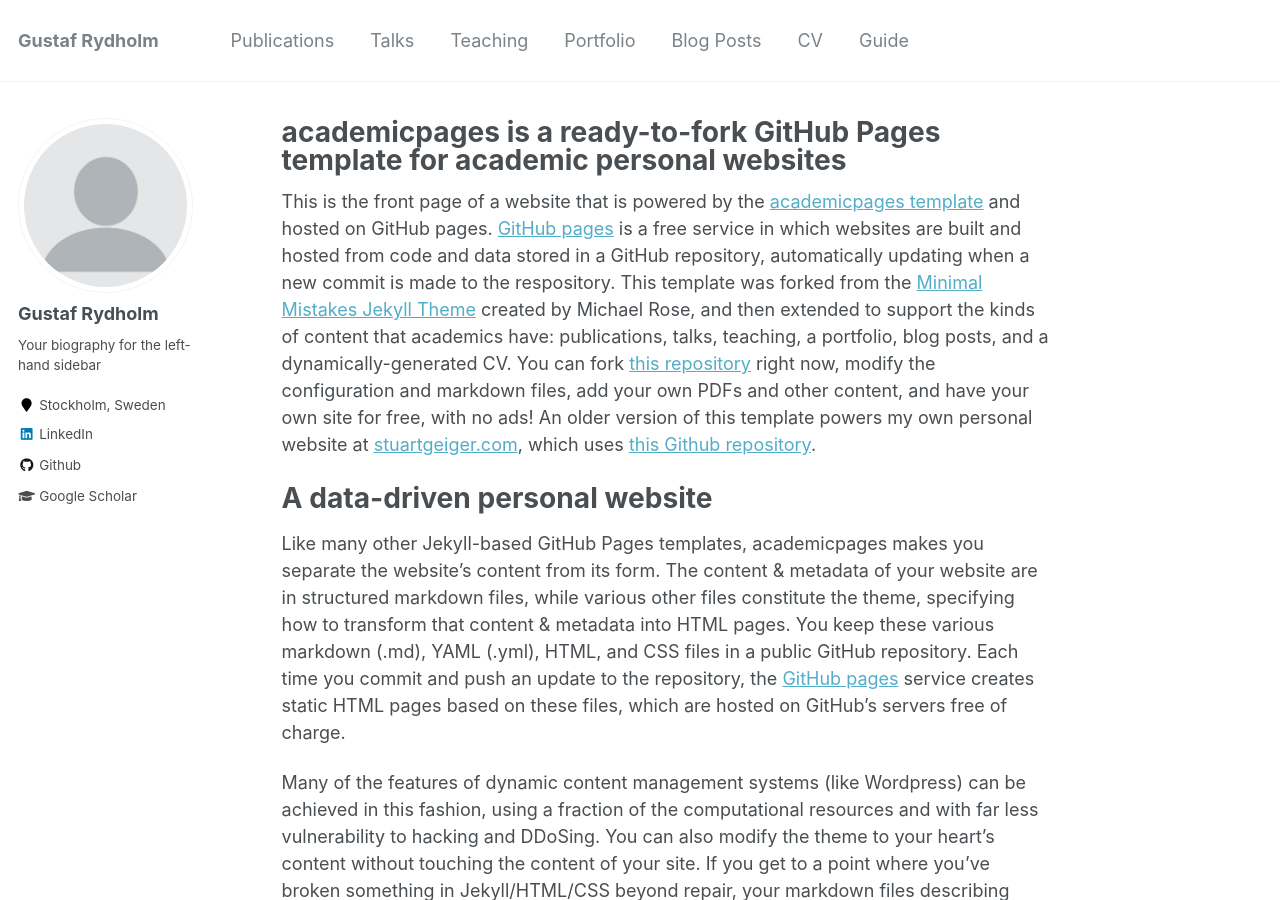
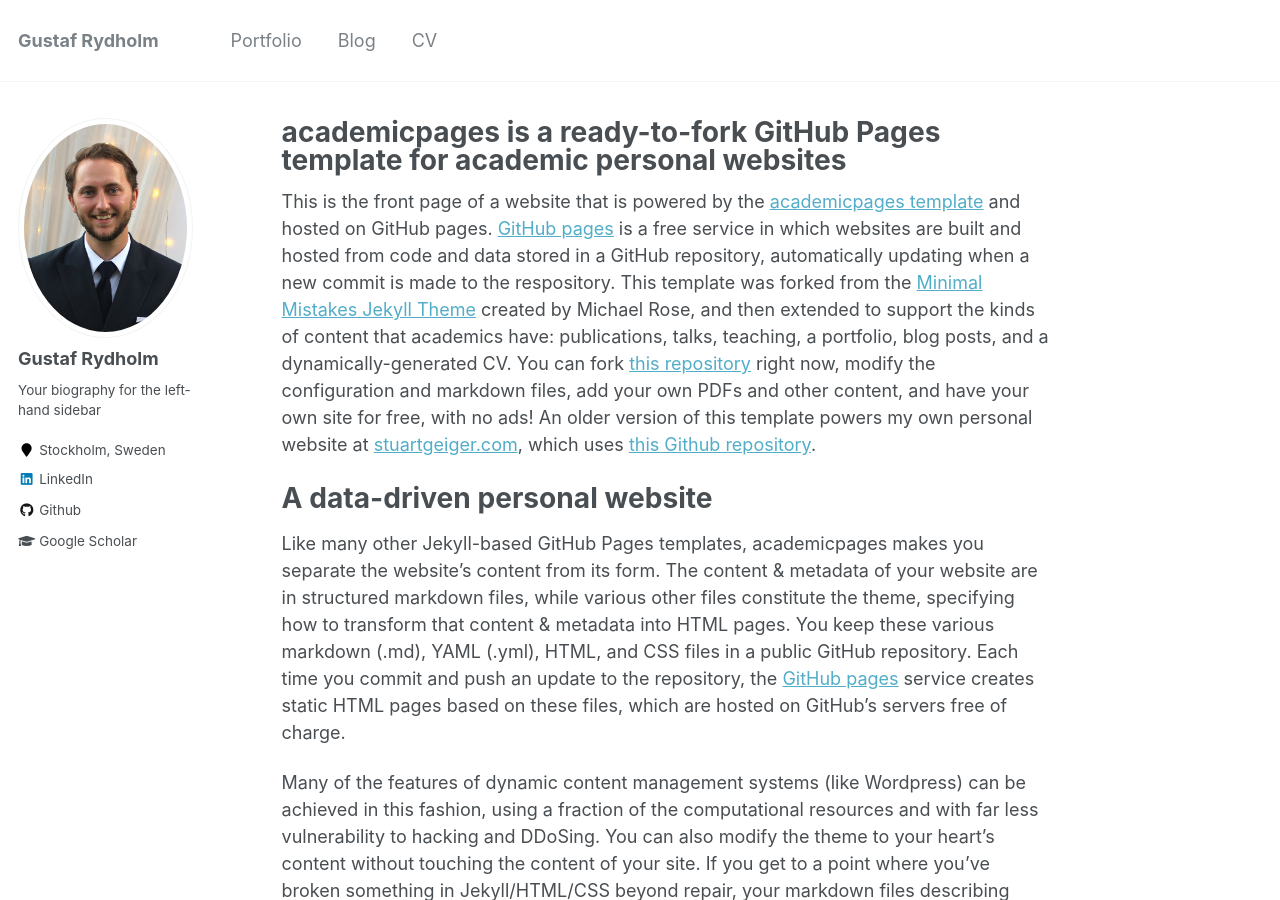
Before and after one commit to aktersnurra/aktersnurra.github.io, a Jekyll site: the page built from _pages/about.md, in a window 1280 px wide and 900 px high. Built offline with Jekyll 4.4.1, drawn with Linux system fonts in a browser that asks for light colours; part of the change alters nothing that is shown.

Commit message:
changed tabs and added a profile pic

```diff
--- a/_config.yml
+++ b/_config.yml
@@ -13,7 +13,7 @@ name                     : &name "Gustaf Rydholm"
 description              : &description "personal description"
 url                      : https://aktersnurra.github.io # the base hostname & protocol for your site e.g. "https://mmistakes.github.io"
 baseurl                  : "" # the subpath of your site, e.g. "/blog"
-repository               : "academicpages/academicpages.github.io"
+repository               : "aktersnurra/aktersnurra.github.io"
 teaser                   :  # filename of teaser fallback teaser image placed in /images/, .e.g. "500x300.png"
 breadcrumbs              : false # true, false (default)
 words_per_minute         : 160
@@ -81,12 +81,12 @@ analytics:
 # Site Author
 author:
   name             : "Gustaf Rydholm"
-  avatar           : "profile.png"
+  avatar           : "profile1.png"
   bio              : "Your biography for the left-hand sidebar"
   location         : "Stockholm, Sweden"
   employer         :
   pubmed           :
-  googlescholar    : ""
+  googlescholar    : "https://scholar.google.se/citations?user=f6uwYuEAAAAJ&hl=sv"
   email            :
   researchgate     :  # example: "https://www.researchgate.net/profile/yourprofile"
   uri              :
--- a/_data/navigation.yml
+++ b/_data/navigation.yml
@@ -1,22 +1,22 @@
 # main links links
 main:
-  - title: "Publications"
-    url: /publications/
+#  - title: "Publications"
+#    url: /publications/
 
-  - title: "Talks"
-    url: /talks/
+#  - title: "Talks"
+#    url: /talks/
 
-  - title: "Teaching"
-    url: /teaching/
+#  - title: "Teaching"
+#    url: /teaching/
 
   - title: "Portfolio"
     url: /portfolio/
 
-  - title: "Blog Posts"
+  - title: "Blog"
     url: /year-archive/
 
   - title: "CV"
     url: /cv/
 
-  - title: "Guide"
-    url: /markdown/
+#  - title: "Guide"
+#    url: /markdown/
```
Also changed, not shown: images/profile1.png (added), 1 other file.
